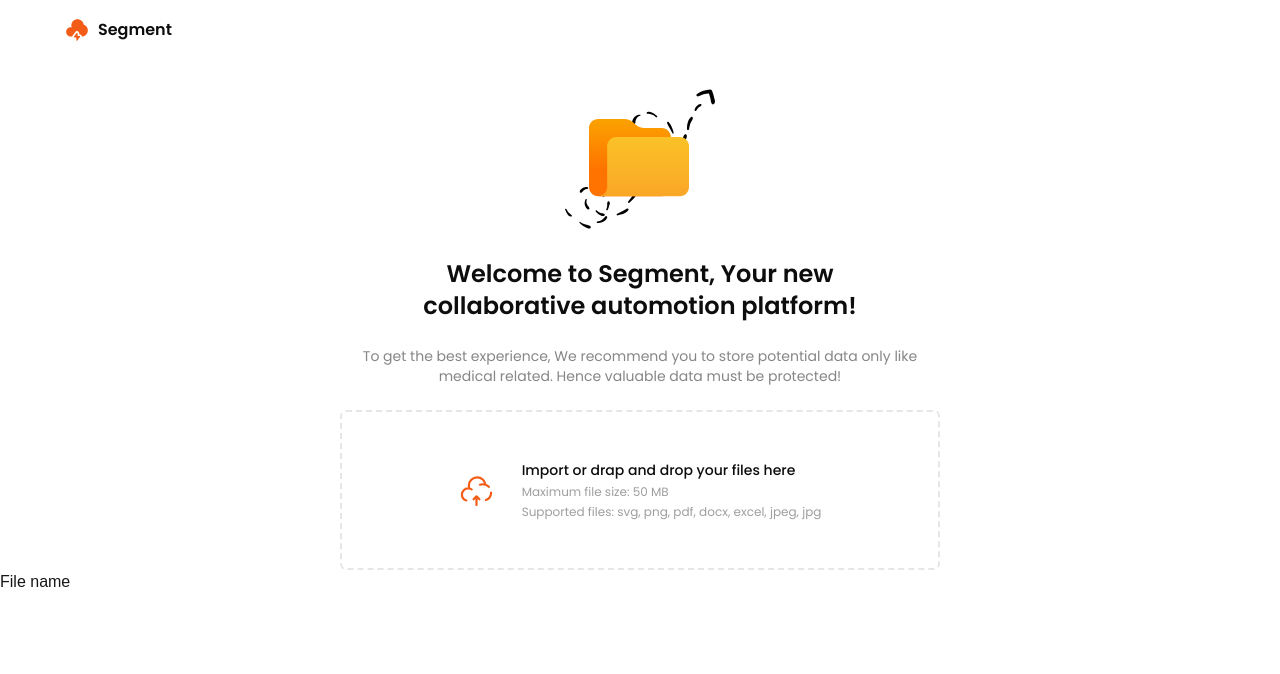
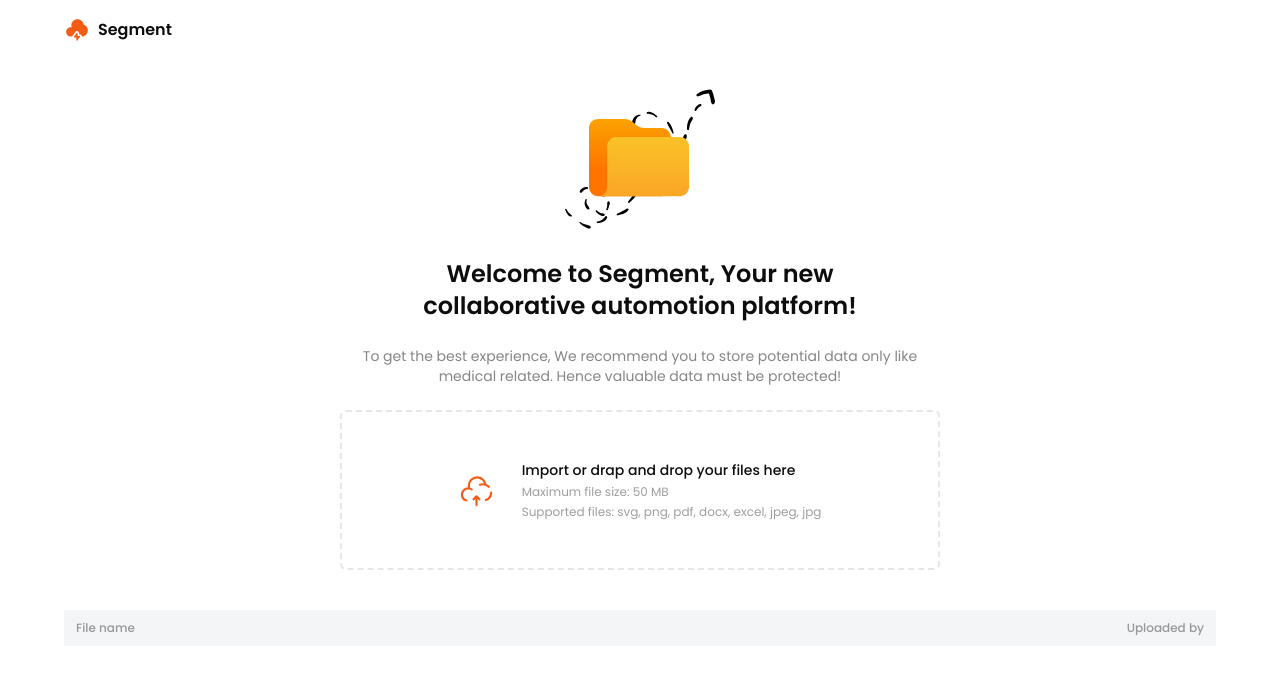
Before and after one commit to mohamed8270/segment, a Next.js app: page /home in a window 1280 px wide. Shown: the top 674 px of the page. Built offline with nearby package versions, Linux system fonts and the light colour scheme.

Commit message:
file stackand retreive function updated

```diff
--- a/components/FileStack.tsx
+++ b/components/FileStack.tsx
@@ -2,9 +2,10 @@ import React from 'react'
 
 const FileStack = () => {
   return (
-    <div>
-        <div>
-            <h1>File name</h1>
+    <div className='mx-6 md:mx-16 mt-10 mb-3'>
+        <div className='h-9 w-full bg-sgrey bg-opacity-60 flex items-center justify-between px-3'>
+            <h1 className='text-xs font-poppins font-medium text-sblack text-opacity-40'>File name</h1>
+            <h1 className='text-xs font-poppins font-medium text-sblack text-opacity-40'>Uploaded by</h1>
         </div>
     </div>
   )
--- /dev/null
+++ b/components/UploadedDataStack.tsx
@@ -0,0 +1,19 @@
+import { uploadImageType } from '@/types'
+import React from 'react'
+
+interface Props {
+    uploaded: uploadImageType;
+}
+
+const UploadedDataStack = ({uploaded}: Props) => {
+  return (
+    <div>
+        <div>
+
+        </div>
+        <div></div>
+    </div>
+  )
+}
+
+export default UploadedDataStack
--- a/lib/action/index.ts
+++ b/lib/action/index.ts
@@ -24,3 +24,14 @@ export async function uploadToMongo(file: any, originalname: any, size: any, mim
         console.log("Can't upload to MongoDB!", e.message);
     }
 }
+
+// retreive all data
+export async function getAllData() {
+    try {
+        connectToDB();
+        const imageData = await UploadImageModel.find();
+        return imageData;
+    } catch (e: any) {
+        console.log("Error retreiving data", e.message);
+    }
+}
```
Also changed, not shown: public/icons/document.svg (added).
